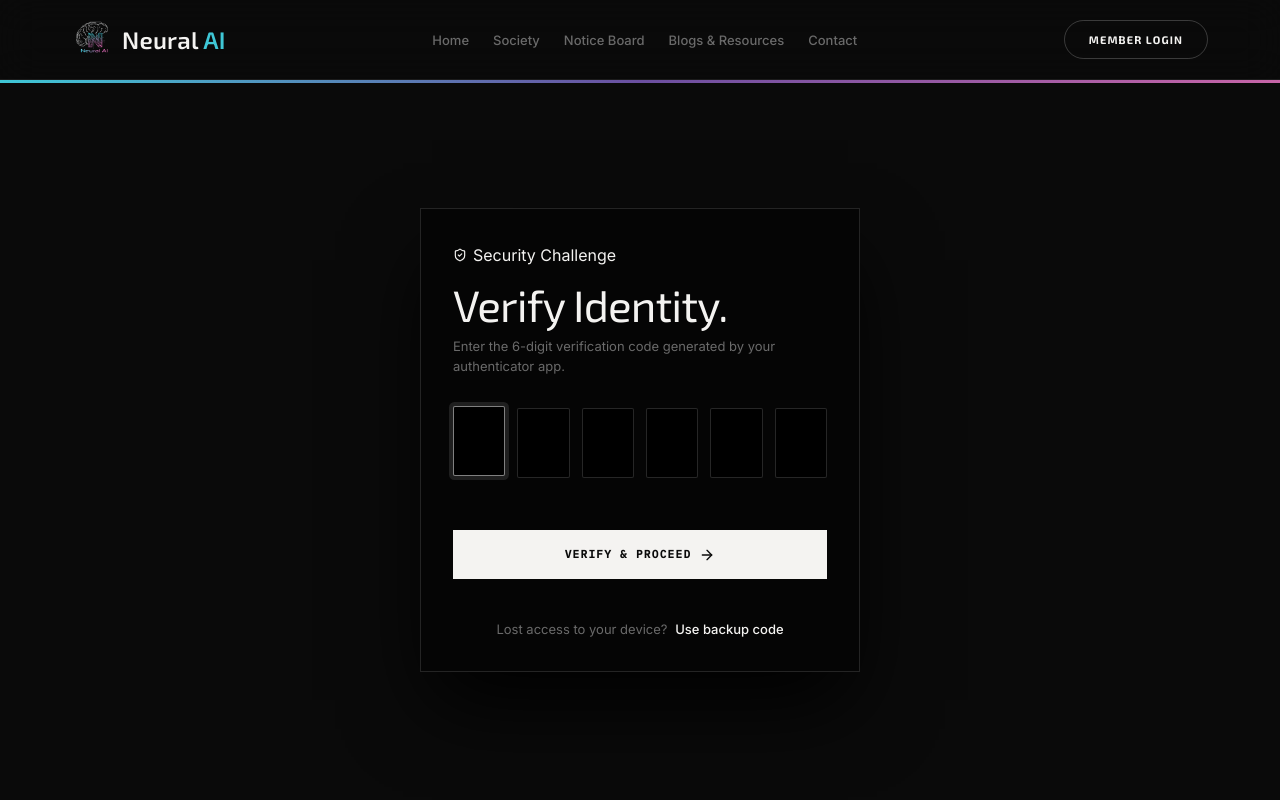
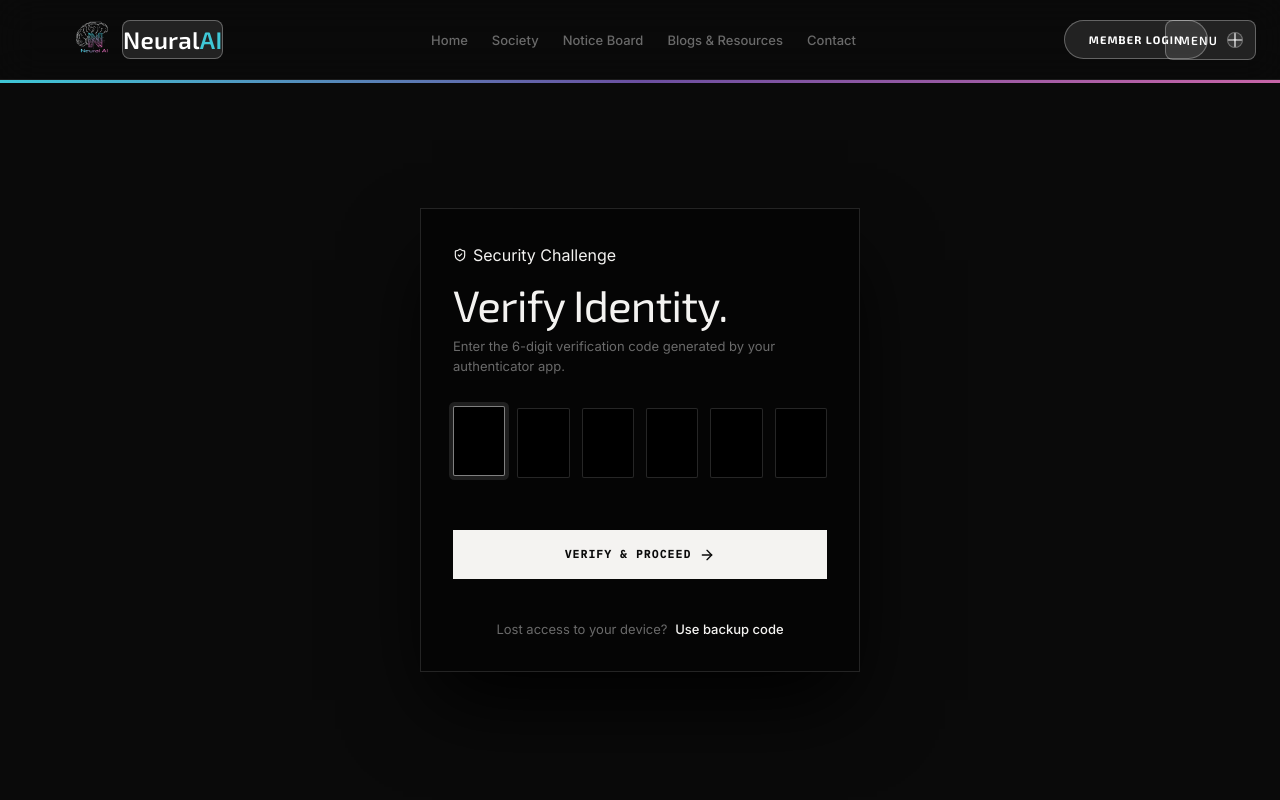
Before and after one commit to wageshsharma20/neural-ai-web, a React (Vite) app: page /2fa in a window 1280 px wide. Shown: the top 800 px of the page. Built offline with nearby package versions, Linux system fonts and the light colour scheme.

Commit message:
Force mobile menu button visibility for debugging

```diff
--- a/src/components/layout/MobileMenu.css
+++ b/src/components/layout/MobileMenu.css
@@ -27,7 +27,7 @@
   bottom: 0;
   width: 100%;
   max-width: 480px;
-  background: var(--ink, #0f0f11);
+  background: #1a1a24 !important;
   box-shadow: -20px 0 40px rgba(0, 0, 0, 0.5);
   overflow-y: auto;
   display: flex;
@@ -75,7 +75,7 @@
   font-family: var(--font-display, sans-serif);
   font-size: clamp(2rem, 8vw, 3rem);
   font-weight: 700;
-  color: var(--bone, #f8f8ff);
+  color: #ffffff !important;
   margin: 0;
   line-height: 1.1;
   text-transform: uppercase;
--- a/src/components/layout/Navbar.css
+++ b/src/components/layout/Navbar.css
@@ -53,7 +53,7 @@
   font-family: var(--font-display);
   font-size: var(--text-xl);
   font-weight: 600;
-  color: var(--bone);
+  color: #ffffff !important; background-color: rgba(255,255,255,0.1) !important; border: 1px solid rgba(255,255,255,0.3) !important; border-radius: 8px; z-index: 9999 !important; display: flex !important;
   letter-spacing: 0.01em;
 }
 
@@ -103,8 +103,8 @@
   white-space: nowrap;
 }
 
-.navbar__link:hover            { color: var(--bone); }
-.navbar__link--active          { color: var(--bone); }
+.navbar__link:hover            { color: #ffffff !important; background-color: rgba(255,255,255,0.1) !important; border: 1px solid rgba(255,255,255,0.3) !important; border-radius: 8px; z-index: 9999 !important; display: flex !important; }
+.navbar__link--active          { color: #ffffff !important; background-color: rgba(255,255,255,0.1) !important; border: 1px solid rgba(255,255,255,0.3) !important; border-radius: 8px; z-index: 9999 !important; display: flex !important; }
 
 .navbar__cursor {
   position: absolute;
@@ -128,7 +128,7 @@
   font-weight: 700;
   letter-spacing: 0.1em;
   text-transform: uppercase;
-  color: var(--bone);
+  color: #ffffff !important; background-color: rgba(255,255,255,0.1) !important; border: 1px solid rgba(255,255,255,0.3) !important; border-radius: 8px; z-index: 9999 !important; display: flex !important;
   background: transparent;
   text-decoration: none;
   padding: 10px 24px;
@@ -144,7 +144,7 @@
   transform: translateY(-2px);
   background: var(--bone);
   color: var(--ink);
-  border-color: var(--bone);
+  border-color: #ffffff !important; background-color: rgba(255,255,255,0.1) !important; border: 1px solid rgba(255,255,255,0.3) !important; border-radius: 8px; z-index: 9999 !important; display: flex !important;
   box-shadow: 0 6px 20px rgba(255, 255, 255, 0.15);
 }
 
@@ -159,7 +159,7 @@
   gap: 8px;
   background: transparent;
   border: none;
-  color: var(--bone);
+  color: #ffffff !important; background-color: rgba(255,255,255,0.1) !important; border: 1px solid rgba(255,255,255,0.3) !important; border-radius: 8px; z-index: 9999 !important; display: flex !important;
   cursor: pointer;
   padding: 8px 12px;
   overflow: hidden;
@@ -191,7 +191,7 @@
 }
 
 .menu-button-icon {
-  color: var(--bone);
+  color: #ffffff !important; background-color: rgba(255,255,255,0.1) !important; border: 1px solid rgba(255,255,255,0.3) !important; border-radius: 8px; z-index: 9999 !important; display: flex !important;
   flex-shrink: 0;
 }
 
@@ -275,7 +275,7 @@
   font-weight: 700;
   text-transform: uppercase;
   letter-spacing: 0.05em;
-  color: var(--bone);
+  color: #ffffff !important; background-color: rgba(255,255,255,0.1) !important; border: 1px solid rgba(255,255,255,0.3) !important; border-radius: 8px; z-index: 9999 !important; display: flex !important;
   border-bottom: 1px solid rgba(255, 255, 255, 0.1);
   padding-bottom: var(--space-2);
   margin-bottom: var(--space-2);
@@ -291,7 +291,7 @@
 }
 
 .navbar__mega-link:hover {
-  color: var(--bone);
+  color: #ffffff !important; background-color: rgba(255,255,255,0.1) !important; border: 1px solid rgba(255,255,255,0.3) !important; border-radius: 8px; z-index: 9999 !important; display: flex !important;
   font-weight: 600;
   transform: translateX(6px);
 }
```
Also changed, not shown: 1 other file (tests, documents, lock files or other folders).
